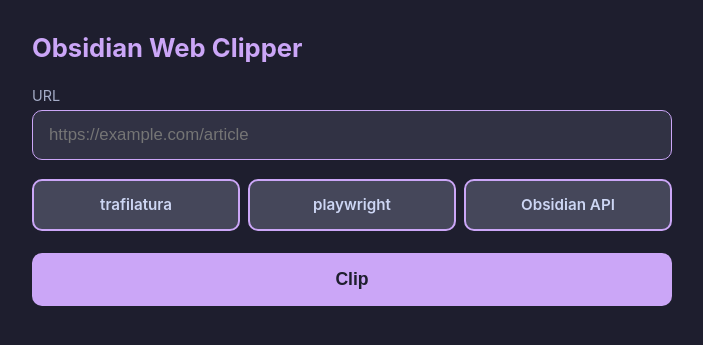
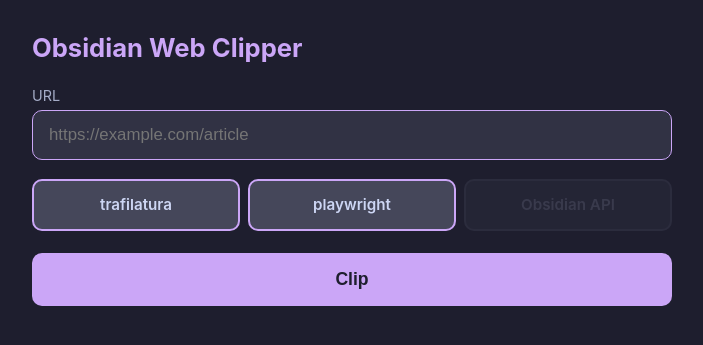
Before and after one commit to juitem/Obsidian-clip-server, a Flask app: page / in a window 1280 px wide. Shown: the top 345 px of the page, without its empty margins (288-991 px from the left). Run offline with Flask 3, Linux system fonts and the light colour scheme; parts of the project's set-up code (start-up, migrations or seed data) failed here and were passed over.

Commit message:
Disable Obsidian API button, mark API key as not needed for now

```diff
--- a/templates/index.html
+++ b/templates/index.html
@@ -59,6 +59,7 @@
             color: #cdd6f4;
         }
         .toggle-btn:active { transform: scale(0.97); }
+        .toggle-btn.disabled { opacity: 0.35; cursor: not-allowed; pointer-events: none; }
 
         #clip-btn {
             width: 100%;
@@ -128,7 +129,7 @@
         <div class="toggles">
             <div class="toggle-btn active" id="tb-trafilatura" onclick="toggle(this)">trafilatura</div>
             <div class="toggle-btn active" id="tb-playwright" onclick="toggle(this)">playwright</div>
-            <div class="toggle-btn active" id="tb-obsidian" onclick="toggle(this)">Obsidian API</div>
+            <div class="toggle-btn disabled" id="tb-obsidian" title="추후 지원 예정">Obsidian API</div>
         </div>
 
         <button id="clip-btn" onclick="doClip()">Clip</button>
```
Also changed, not shown: 1 other file.
